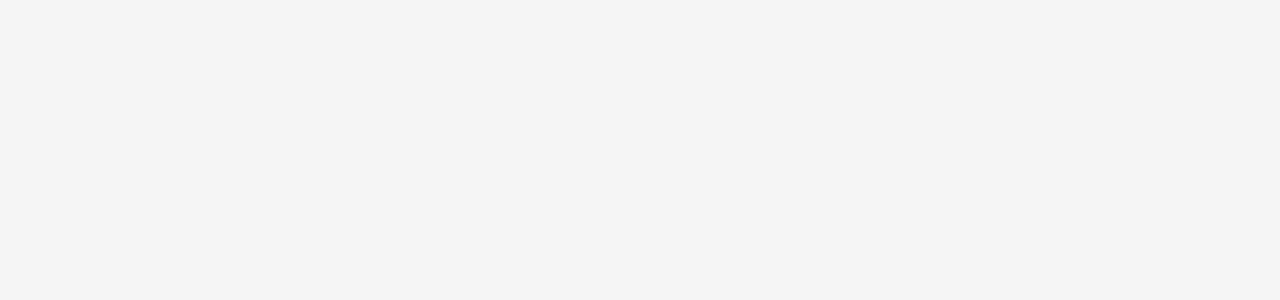
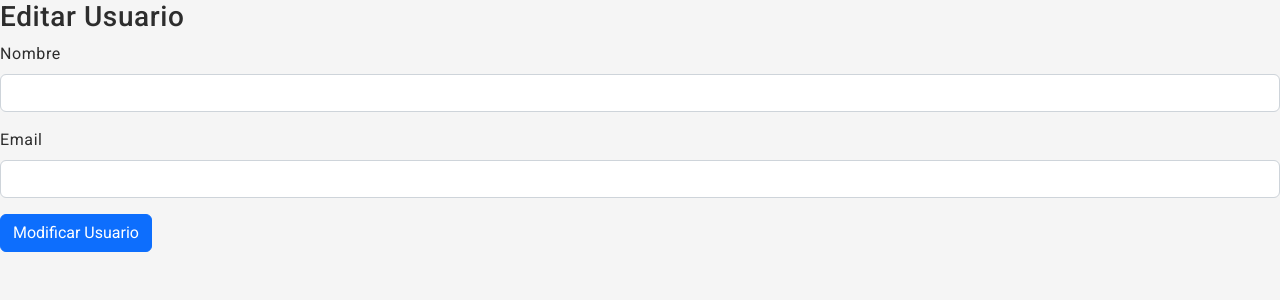
Before and after one commit to programateacademy/5-Corpohypatiapatia-Corpohypatia-Front-end, a React (Create React App) app: page /edit-user/1 in a window 1280 px wide. Before the commit this address had no page. Shown: the top 300 px of the page. Built offline with nearby package versions, Linux system fonts and the light colour scheme; no server answers.

Commit message:
Lista de usuarios front

```diff
--- a/public/index.html
+++ b/public/index.html
@@ -15,6 +15,7 @@
     <link rel="apple-touch-icon" href="%PUBLIC_URL%/logo192.png" />
     <link rel="manifest" href="%PUBLIC_URL%/manifest.json" />
     <link href='https://unpkg.com/boxicons@2.0.7/css/boxicons.min.css' rel='stylesheet'>
+    <link rel="stylesheet" href="https://cdnjs.cloudflare.com/ajax/libs/font-awesome/6.3.0/css/all.min.css" integrity="sha512-SzlrxWUlpfuzQ+pcUCosxcglQRNAq/DZjVsC0lE40xsADsfeQoEypE+enwcOiGjk/bSuGGKHEyjSoQ1zVisanQ==" crossorigin="anonymous" referrerpolicy="no-referrer" />
     <title>Corpohypatia</title>
   </head>
   <body>
--- a/src/pages/allUsers/AllUsers.jsx
+++ b/src/pages/allUsers/AllUsers.jsx
@@ -1,9 +1,57 @@
-function AllUsers() {
-    return (
-        <>
+import axios from 'axios';
+import { useState, useEffect } from 'react';
+import {Link} from 'react-router-dom';
 
-        </>
-    );
+const URI = 'http://localhost:8000/users/'
+
+const AllUsers = () => {
+    const[users, setUser] = useState([])
+    useEffect( () =>{
+        getUsers()
+    },[])
+
+    const getUsers = async () => {
+        const res = await axios.get(URI);
+        setUser(res.data);
+    }
+
+    const deleteUser = async (id) => {
+        await axios.delete(`${URI}${id}`);
+        getUsers();
+    }
+
+    return(
+        <div className='container'>
+            {<div className='row'>
+                <div className='col'>
+                    <Link to="/create-user" className='btn btn-primary mt-2 mb-2'><i className="fa-solid fa-plus"></i></Link>
+                    <table className='table'>
+                        <thead className='tableTheadBg'>
+                            <tr>
+                                <th>N°</th>
+                                <th>Nombre</th>
+                                <th>Email</th>
+                                <th>Acciones</th>
+                            </tr>
+                        </thead>
+                        <tbody>
+                            {users.map ( (user, index) => (
+                                <tr key={index}>
+                                    <td>{index+1}</td>
+                                    <td>{user.name}</td>
+                                    <td>{user.email}</td>
+                                    <td>
+                                        <Link to={`/edit-user/${user._id}`} className='btn btn-info mx-2'><i className="fa-solid fa-pen-to-square"></i></Link>
+                                        <button onClick={ () => deleteUser(user._id)} className='btn btn-danger'><i className="fa-solid fa-trash"></i></button>
+                                    </td>
+                                </tr>
+                            ))}
+                        </tbody>
+                    </table>
+                </div>
+            </div>}
+        </div>
+    )
 }
 
 export default AllUsers;
--- /dev/null
+++ b/src/pages/allUsers/CreateUser.jsx
@@ -0,0 +1,47 @@
+import axios from "axios";
+import { useState } from "react";
+import { useNavigate } from "react-router-dom";
+
+const URI = 'http://localhost:8000/users/';
+
+const CreateUser = () => {
+    const [name,setName] = useState('');
+    const [email,setEmail] = useState('');
+
+    const navigate = useNavigate();
+
+    const store = async (e) => {
+        e.preventDefault();
+        await axios.post(URI, {name:name, email:email});
+        navigate('/users');
+    }
+
+    return (
+        <div>
+            <h3>Crear Usuario</h3>
+            <form onSubmit={store}>
+                <div className="mb-3">
+                    <label className="form-label">Nombre</label>
+                    <input
+                        value={name}
+                        onChange ={ (e) => setName(e.target.value)}
+                        type="text"
+                        className="form-control"
+                    />
+                </div>
+                <div className="mb-3">
+                    <label className="form-label">Email</label>
+                    <input
+                        value={email}
+                        onChange ={ (e) => setEmail(e.target.value)}
+                        type="text"
+                        className="form-control"
+                    />
+                </div>
+                <button type="submit" className="btn btn-primary">Crear Usuario</button>
+            </form>
+        </div>
+    )
+}
+
+export default CreateUser;
--- /dev/null
+++ b/src/pages/allUsers/EditUser.jsx
@@ -0,0 +1,60 @@
+import axios from 'axios';
+import { useState, useEffect } from 'react';
+import {useNavigate, useParams} from 'react-router-dom';
+
+const URI = 'http://localhost:8000/users/';
+
+const EditUser = () => {
+    const [name,setName] = useState('');
+    const [email,setEmail] = useState('');
+    const navigate = useNavigate();
+    const {id} = useParams()
+
+    const update = async (e) => {
+        e.preventDefault();
+        await axios.put(`${URI}${id}`, {
+            name: name,
+            email: email
+        });
+        navigate('/users');
+    }
+
+    useEffect( () => {
+        getUserById()
+    },[])
+
+    const getUserById = async () => {
+        const res = await axios.get(`${URI}${id}`);
+        setName(res.data.name);
+        setEmail(res.data.email);
+    }
+
+    return(
+        <div>
+            <h3>Editar Usuario</h3>
+            <form onSubmit={update}>
+                <div className="mb-3">
+                    <label className="form-label">Nombre</label>
+                    <input
+                        value={name}
+                        onChange ={ (e) => setName(e.target.value)}
+                        type="text"
+                        className="form-control"
+                    />
+                </div>
+                <div className="mb-3">
+                    <label className="form-label">Email</label>
+                    <input
+                        value={email}
+                        onChange ={ (e) => setEmail(e.target.value)}
+                        type="text"
+                        className="form-control"
+                    />
+                </div>
+                <button type="submit" className="btn btn-primary">Modificar Usuario</button>
+            </form>
+        </div>
+    )
+}
+
+export default EditUser;
--- a/src/routes/Routes.jsx
+++ b/src/routes/Routes.jsx
@@ -9,6 +9,9 @@ import Checklist from "../pages/projectDetails/Checklist";
 import Login from "../pages/login/Login"
 
 import { ScrollToTop } from "../components/common/ScrollToTop";
+import AllUsers from "../pages/allUsers/AllUsers";
+import CreateUser from "../pages/allUsers/CreateUser";
+import EditUser from "../pages/allUsers/EditUser";
 
 const AllRoutes = () => {
     return (
@@ -22,6 +25,9 @@ const AllRoutes = () => {
                 <Route path='/admin-projects' element={<AllProjects/>} />
                 <Route path='/admin-projects/:id' element={<ProjectDetails/>} />
                 <Route path='/admin-create-project' element={<ProjectCreate/>} />
+                <Route path='/users' element={<AllUsers/>}/>
+                <Route path='/create-user' element={<CreateUser/>}/>
+                <Route path='/edit-user/:id' element={<EditUser/>}/>
 
                 <Route path='/checklist' element={<Checklist/>} />
             </Routes>
```
